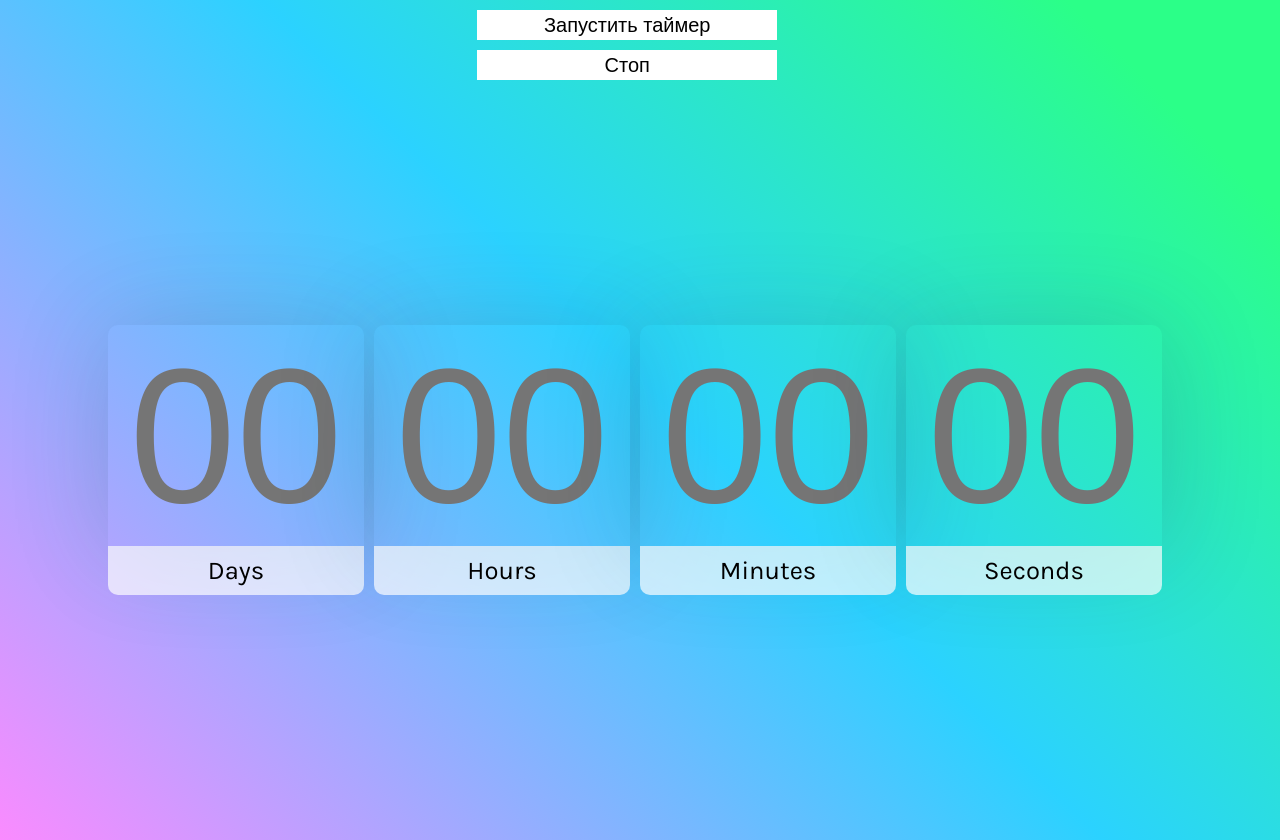
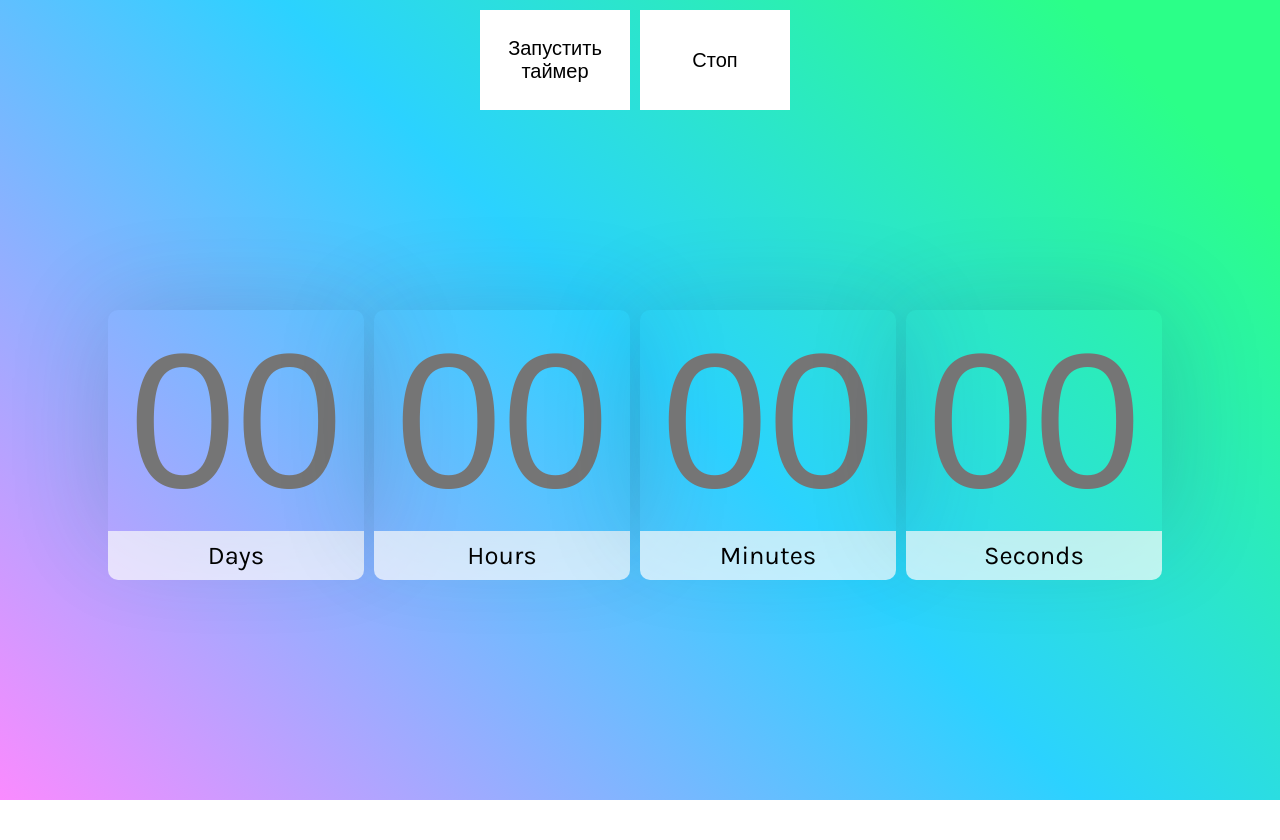
Before and after one commit to awaynell/react-countdown, a React (Vite) app: page / in a window 1280 px wide. After the commit the page ends 800 px from the top, so only its background shows below. Built offline with nearby package versions, Linux system fonts and the light colour scheme.

Commit message:
some fixes about ending

```diff
--- a/src/Timer.jsx
+++ b/src/Timer.jsx
@@ -1,5 +1,6 @@
 import React, { useEffect, useRef, useState } from "react";
 import ErrorWindow from "./components/ErrorWindow";
+import { checkValue } from "./functions/checkValue";
 
 const Timer = () => {
   const [count, setCount] = useState({ days: 0, hours: 0, min: 0, sec: 0 });
@@ -21,7 +22,8 @@ const Timer = () => {
 
   useEffect(() => {
     let timeout;
-    const startTimer = () => {
+
+    const timer = () => {
       if (
         error.days === true ||
         error.hours === true ||
@@ -33,17 +35,10 @@ const Timer = () => {
         setErrorShow(true);
         return setError("Введите верные данные и нажмите повторно");
       }
-      if (Object.values(count).reduce((acc, sum) => sum + acc) > 0) {
-        setError("");
+      setError({ days: false, hours: false, min: false, sec: false });
       setRun("Таймер запущен");
       setEnableBtn(false);
       setReadOnly(true);
-        timer(stop);
-      }
-    };
-
-    const timer = () => {
-      timeout = setTimeout(timer, 1000);
       let days = Math.trunc(currentValue / (1000 * 60 * 60 * 24));
       let hours = Math.trunc((currentValue % (1000 * 60 * 60 * 24)) / (1000 * 60 * 60));
       let min = Math.trunc((currentValue % (1000 * 60 * 60)) / (1000 * 60));
@@ -55,18 +50,13 @@ const Timer = () => {
       localStorage.setItem("currentValue", currentValue);
       currentValue = currentValue - 1000;
       setCurValue(currentValue);
+      timeout = setTimeout(timer, 1000);
       if ((currentValue < 1000 && currentValue > 0) || currentValue < 0 || stop) {
         clearTimeout(timeout);
         arr.map((el) => {
           el.current.value = "";
         });
-        localStorage.clear();
-        setEnableBtn(true);
-        setRun("Запустить таймер");
-        setReadOnly(false);
-        setCount({ days: 0, hours: 0, min: 0, sec: 0 });
-        setStop(false);
-        return true;
+        stopTimer();
       }
     };
 
@@ -89,6 +79,11 @@ const Timer = () => {
       localStorage.setItem("currentValue", afterUpdateVal);
       if ((afterUpdateVal < 500 && afterUpdateVal > 0) || afterUpdateVal < 0 || stop) {
         clearTimeout(timeout);
+        stopTimer();
+      }
+    };
+
+    const stopTimer = () => {
       arr.map((el) => {
         el.current.value = "";
       });
@@ -99,38 +94,21 @@ const Timer = () => {
       setStart(false);
       setStop(false);
       setCount({ days: 0, hours: 0, min: 0, sec: 0 });
-      }
     };
+
     if (localStorage.getItem("currentValue") !== null) {
       contTimer();
     }
     if (start) {
-      startTimer();
+      timer();
     }
     return () => {
       clearTimeout(timeout);
     };
   }, [start, stop]);
 
-  const checkValue = (count) => {
-    setErrorShow(false);
-    if (count.sec > 59 || count.sec < 0) {
-      return setError({ ...error, sec: true });
-    }
-    if (count.min > 59 || count.min < 0) {
-      return setError({ ...error, min: true });
-    }
-    if (count.hours > 24 || count.hours < 0) {
-      return setError({ ...error, hours: true });
-    }
-    if (count.days > 365 || count.days < 0) {
-      return setError({ ...error, days: true });
-    }
-    setError({ days: false, hours: false, min: false, sec: false });
-  };
-
   useEffect(() => {
-    checkValue(count);
+    checkValue(count, error, setErrorShow, setError);
     if (readOnly) {
       arr.map((el) => {
         el.current.readOnly = true;
@@ -183,6 +161,7 @@ const Timer = () => {
               className={error.days ? "error" : null}
             />
             <span>Days</span>
+            {error.days ? <ErrorWindow error={"Промежуток 0 - 365"} /> : null}
           </div>
           <div className="hours">
             <input
@@ -194,8 +173,8 @@ const Timer = () => {
               }}
               className={error.hours ? "error" : null}
             />
+            <span>Hours</span>
             {error.hours ? <ErrorWindow error={"Промежуток 0 - 24"} /> : null}
-            <span>Hours</span>
           </div>
           <div className="min">
             <input
@@ -207,8 +186,8 @@ const Timer = () => {
               }}
               className={error.min ? "error" : null}
             />
+            <span>Minutes</span>
             {error.min ? <ErrorWindow error={"Промежуток 0 - 59"} /> : null}
-            <span>Minutes</span>
           </div>
           <div className="sec">
             <input
@@ -220,8 +199,8 @@ const Timer = () => {
               }}
               className={error.sec ? "error" : null}
             />
+            <span>Seconds</span>
             {error.sec ? <ErrorWindow error={"Промежуток 0 - 59"} /> : null}
-            <span>Seconds</span>
           </div>
         </div>
       </div>
--- /dev/null
+++ b/src/functions/checkValue.js
@@ -0,0 +1,16 @@
+export const checkValue = (count, error, setErrorShow, setError) => {
+  setErrorShow(false);
+  if (count.sec > 59 || count.sec < 0) {
+    return setError({ ...error, sec: true });
+  }
+  if (count.min > 59 || count.min < 0) {
+    return setError({ ...error, min: true });
+  }
+  if (count.hours > 24 || count.hours < 0) {
+    return setError({ ...error, hours: true });
+  }
+  if (count.days > 365 || count.days < 0) {
+    return setError({ ...error, days: true });
+  }
+  setError({ days: false, hours: false, min: false, sec: false });
+};
--- a/src/styles/App.css
+++ b/src/styles/App.css
@@ -1,15 +1,25 @@
 @import url("https://fonts.googleapis.com/css2?family=Karla&display=swap");
 @keyframes blinking {
   0% {
-    background-color: rgba(255, 0, 0, 0.123);
     opacity: 0.6;
   }
   50% {
-    background-color: rgba(255, 0, 0, 0.103);
     opacity: 0;
   }
   100% {
     opacity: 1;
+  }
+}
+@keyframes tremor {
+  0%, 20%, 40%, 60%, 80%, 100% {
+    left: -1px;
+    -webkit-transform: translateX(-4%);
+    transform: translateX(-4%);
+  }
+  10%, 30%, 50%, 70%, 90% {
+    left: 1px;
+    -webkit-transform: translateX(4%);
+    transform: translateX(4%);
   }
 }
 * {
@@ -20,14 +30,13 @@
 body {
   background-image: linear-gradient(45deg, #fa8bff 0%, #2bd2ff 52%, #2bff88 90%);
   font-family: "Karla", sans-serif;
+  height: 100vh;
 }
 
 .timer {
-  height: 95vh;
   display: flex;
   text-align: center;
   flex-direction: column;
-  justify-content: center;
 }
 .timer .wrapper {
   display: flex;
@@ -63,16 +72,20 @@ body {
 }
 
 .control-wrapper {
-  width: 98vw;
+  margin-top: 150px;
+  margin: 0 auto;
+  width: 50vw;
   display: flex;
+  flex-wrap: wrap;
   justify-content: center;
   align-items: center;
-  flex-direction: column;
+  margin-bottom: 200px;
 }
 
 button {
-  height: 30px;
-  width: 300px;
+  height: 100px;
+  width: 150px;
+  margin-right: 10px;
 }
 
 .btn {
@@ -113,7 +126,14 @@ input {
 }
 
 .error {
-  animation: blinking 3s;
+  animation: tremor 0.5s;
+}
+
+.errorInfo {
+  flex-wrap: wrap;
+  flex: 0 1 auto;
+  margin-top: 10px;
+  animation: blinking 1s;
 }
 
 /*# sourceMappingURL=App.css.map */
--- a/src/styles/App.scss
+++ b/src/styles/App.scss
@@ -8,13 +8,12 @@
 body {
   background-image: linear-gradient(45deg, #fa8bff 0%, #2bd2ff 52%, #2bff88 90%);
   font-family: "Karla", sans-serif;
+  height: 100vh;
 }
 .timer {
-  height: 95vh;
   display: flex;
   text-align: center;
   flex-direction: column;
-  justify-content: center;
   .wrapper {
     display: flex;
     text-align: center;
@@ -51,16 +50,20 @@ body {
 }
 
 .control-wrapper {
-  width: 98vw;
+  margin-top: 150px;
+  margin: 0 auto;
+  width: 50vw;
   display: flex;
+  flex-wrap: wrap;
   justify-content: center;
   align-items: center;
-  flex-direction: column;
+  margin-bottom: 200px;
 }
 
 button {
-  height: 30px;
-  width: 300px;
+  height: 100px;
+  width: 150px;
+  margin-right: 10px;
 }
 .btn {
   border: 1px solid white;
@@ -100,5 +103,11 @@ input {
   }
 }
 .error {
-  animation: blinking 3s;
+  animation: tremor 0.5s;
 }
+.errorInfo {
+  flex-wrap: wrap;
+  flex: 0 1 auto;
+  margin-top: 10px;
+  animation: blinking 1s;
+}
```
Also changed, not shown: src/styles/animation.scss (+22 -2 lines), 1 other file (tests, documents, lock files or other folders). Lines whose indentation alone changed are shown as unchanged.
